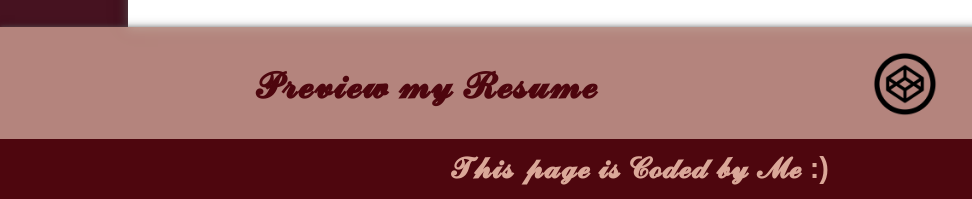
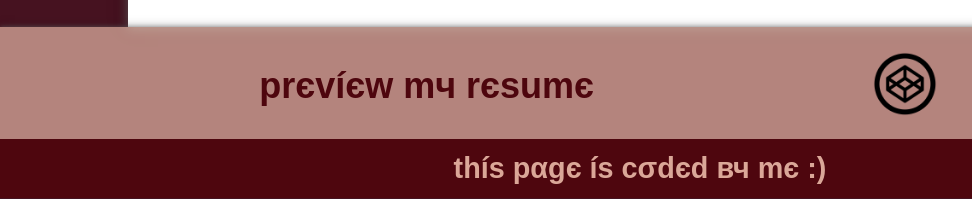
Before and after one commit to Salsabeelyf/Salsabeelyf.github.io, a plain HTML site: page index.html in a window 1280 px wide. Shown: the part 2546-2745 px from the top of the page, 0-972 px from the left. Drawn offline with Linux system fonts and the light colour scheme.

Commit message:
Updating fonts again

```diff
--- a/index.html
+++ b/index.html
@@ -8,7 +8,7 @@
     <body>
 
         <nav class="top-nav" id="dropdownClick">
-            <a class="nav-left" href="#">𝓢𝓪𝓵𝓼𝓪𝓫𝓮𝓮l 𝓢𝓪𝓵𝓪𝓱</a>
+            <a class="nav-left" href="#">sαlsαвєєl sαlαh</a>
             <br>
             <div class="list">
                 <ul>
@@ -141,7 +141,7 @@
         <div class="contact-container" id="contact">
             <div class="row">
                 <div class="col-8">
-                    <h2>𝓟𝓻𝓮𝓿𝓲𝓮𝔀 𝓶𝔂 <a href="https://drive.google.com/file/d/1JxnkPweGxRfYlrb0e_eEJW1d-QBOVN0R/view?usp=sharing" target="_blank">𝓡𝓮𝓼𝓾𝓶𝓮</a></h2>
+                    <h2>prєvíєw mч <a href="https://drive.google.com/file/d/1JxnkPweGxRfYlrb0e_eEJW1d-QBOVN0R/view?usp=sharing" target="_blank">rєsumє</a></h2>
                 </div>
                 <div class="col-4">
                     <div class="row">
@@ -177,7 +177,7 @@
             </div>
         </div>
         <div class="footer">
-            <h1>𝓣𝓱𝓲𝓼 𝓹𝓪𝓰𝓮 𝓲𝓼 𝓒𝓸𝓭𝓮𝓭 𝓫𝔂 𝓜𝓮 :)</h1>
+            <h1>thís pαgє ís cσdєd вч mє :)</h1>
         </div>
 
 
```
